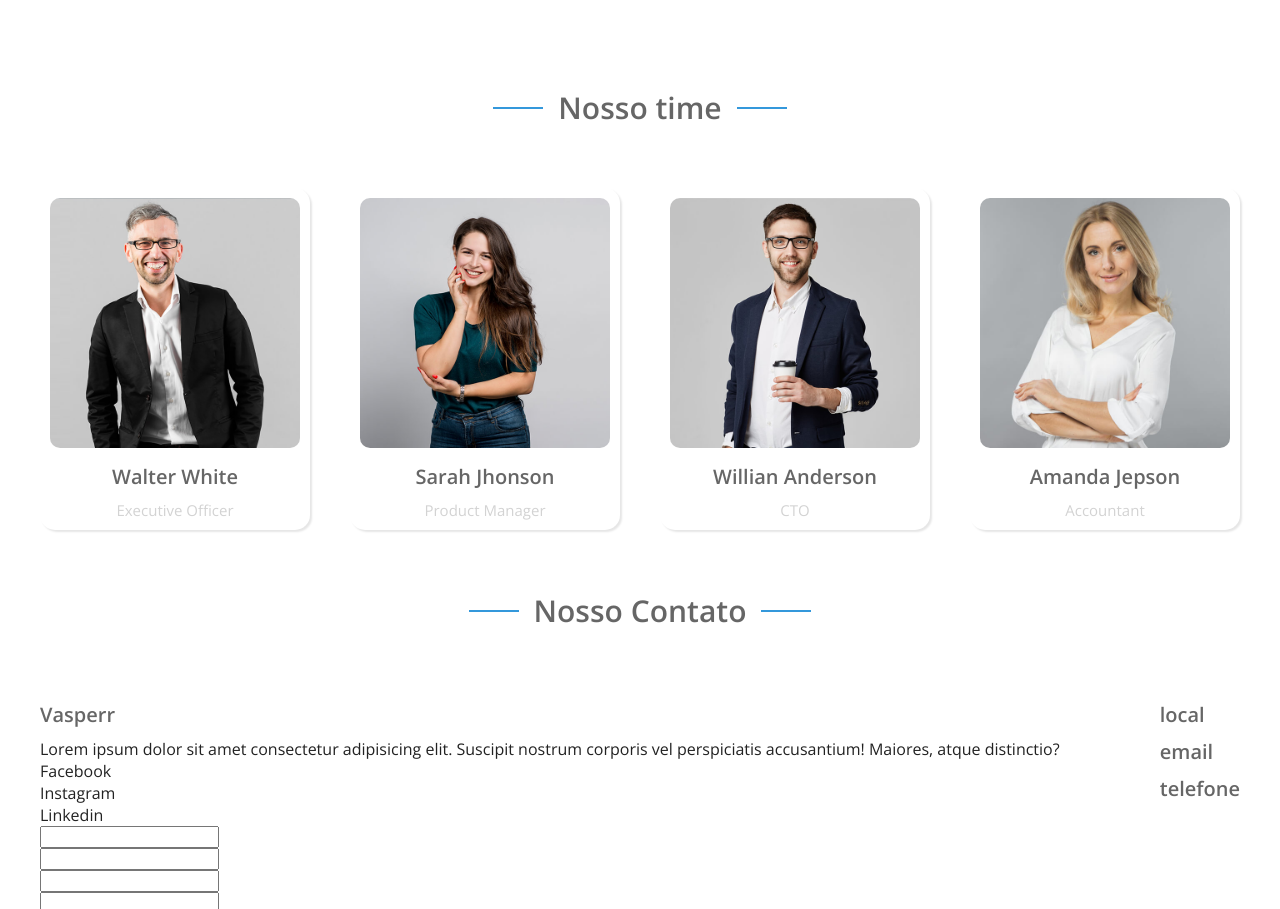
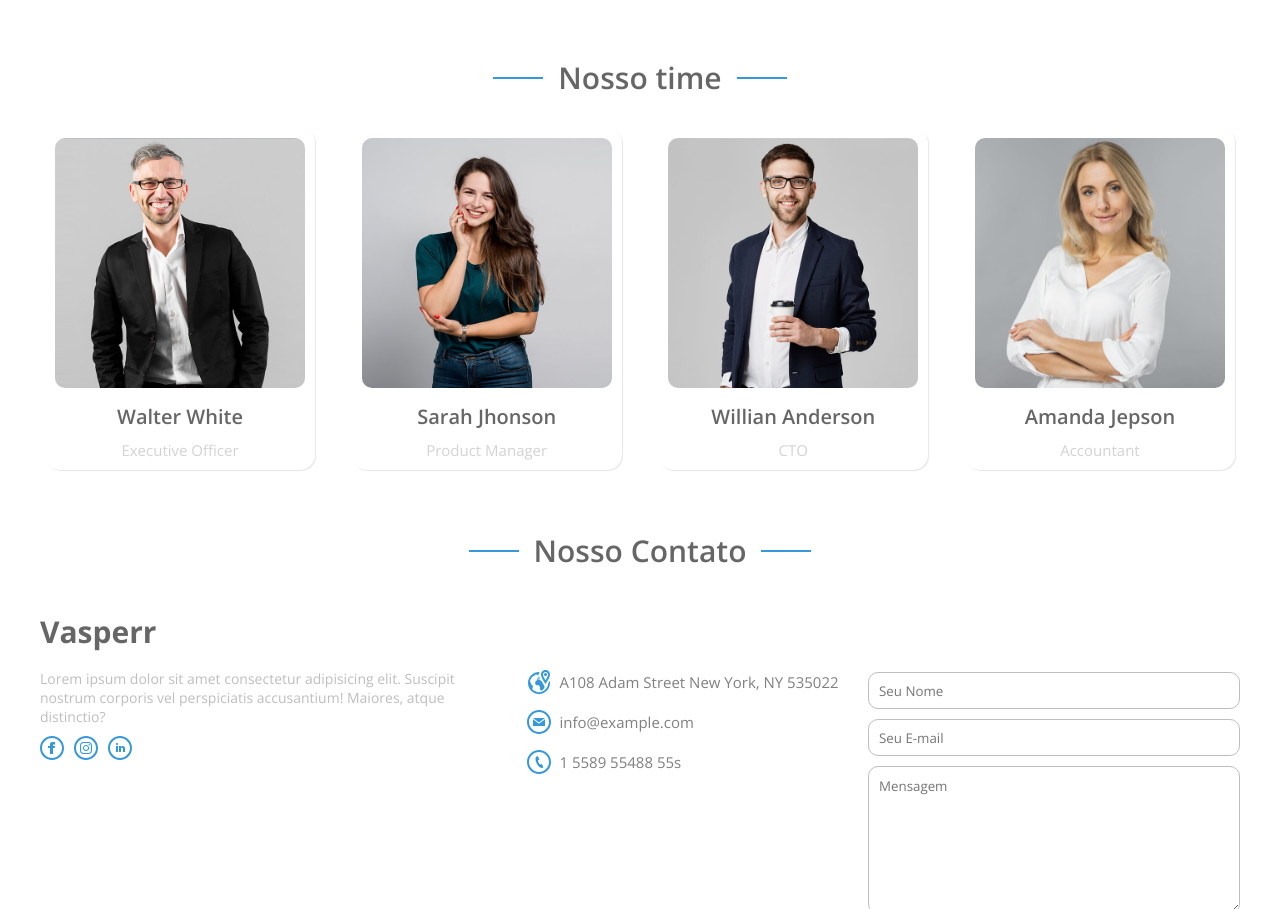
Before and after one commit to fellipe-s-brandao/Projeto-vesperr, a plain HTML site: page index.html in a window 1280 px wide. Shown: the part 1891-2800 px from the top of the page. Drawn offline with nearby package versions, Linux system fonts and the light colour scheme.

Commit message:
css do contato pronto

```diff
--- a/assets/css/main.css
+++ b/assets/css/main.css
@@ -57,7 +57,7 @@
 ------------------------*/
 /*faz a configuração do traço antes e depois do h2*/
 .linha {
-  margin: 60px 0;
+  margin: 60px 0 30px;
   font-size: 30px;
   font-weight: 600;
   text-align: center;
@@ -109,13 +109,13 @@
 .images{
   display: flex;
   flex-direction: row ;
-  align-items: center;
   align-content: center;
   flex-wrap: wrap;
+  justify-content: space-between;
 }
 
 .single-img{
-  margin: 10px;
+  margin: 15px 0;
   width: 350px;
   cursor: pointer;
 }
@@ -137,13 +137,16 @@
 ------------------------*/
 
 .equipe{
+  justify-content: space-between;
   align-items: center;
   align-content: center;
 }
 
 .single-equi{
+  justify-content: space-between;
   padding: 10px;
-  box-shadow: 2px 2px 2px rgba(0, 0, 0, 0.1);
+  margin: 0 5px;
+  box-shadow: 1px 1px 1px rgba(0, 0, 0, 0.1);
   border-radius: 15px;
   transition: all 0.4s;
   cursor: pointer;
@@ -165,7 +168,86 @@
 }
 
 .single-equi:hover{
-  box-shadow: 2px 2px 2px rgba(0, 0, 0, 0.2);;
+  box-shadow: 2px 2px 2px rgba(0, 0, 0, 0.3);;
+}
+
+/*------------------------|
+# Configuração da contato |
+-------------------------*/
+#contato div{
+  justify-content: space-between;
+}
+
+#contato p{
+  width: 450px;
+  color: #BEBEBE;
+  font-size: 14px;
+  font-weight: 500;
+  margin-top: 7px;
+}
+
+#contato img{
+  transition: all 0.4s;
+}
+
+#contato img:hover{
+  filter: opacity(25%);
+}
+
+.media-social{
+  display: flex;
+  margin: 10px 0;
+}
+
+.media-social li a{
+  margin-right: 10px;
+}
+
+/*Informaçoes de contato*/
+
+.info ul li{
+  display: flex;
+  align-items: center;
+  font-size: 15px;
+  font-weight: 500;
+  color: gray;
+}
+ .info img{
+   padding: 8px;
+ }
+
+/*fornulario para envio*/
+
+input{
+  margin-top: 10px;
+  width: 350px;
+  height: 15px;
+  padding: 10px;
+  border-radius: 10px;
+  border: solid 1.5px #BEBEBE;
+  outline: none;
+}
+
+input:focus{
+  box-shadow: 0 0 0 1px #3498DB;
+}
+
+textarea{
+  margin-top: 10px;
+  max-width: 350px;
+  min-width: 350px;
+  padding: 10px;
+  border-radius: 10px;
+  border: solid 1.5px #BEBEBE;
+  outline: none;
+}
+
+textarea:focus{
+  box-shadow: 0 0 0 1px #3498DB;
+}
+
+.btn-enviar{
+  width: 50px;
 }
 /*------------------------------|
 # Configuração da seta rolagem  |
--- a/assets/css/style.css
+++ b/assets/css/style.css
@@ -33,12 +33,12 @@ html{
   display: flex;
   flex-wrap: wrap;
   flex-direction: row;
-  justify-content: space-between;
 }
 
 .collum{
   display: flex;
   flex-direction: column;
+  align-items: center;
 }
 
 h1{
--- a/index.html
+++ b/index.html
@@ -56,7 +56,6 @@
 
       <img src="assets/images/hero-img.png" class="animation" alt="Vasperr - Criação de Website">
     </section>
-
 
     <h2 id="sobre1" class="linha">Sobre nós</h2>
 
@@ -118,42 +117,54 @@
     </section>
 
     <h2 id="contato1" class="linha">Nosso Contato</h2>
+    <h2 class="logo">Vasperr</h2>
     <section id="contato">
       <div class="row ">
         <div>
-          <h2>Vasperr</h2>
           <p>Lorem ipsum dolor sit amet consectetur adipisicing elit. Suscipit nostrum corporis vel perspiciatis
             accusantium! Maiores, atque distinctio?
 
-          <ul>
+          <ul class="media-social">
             <li>
-              <a href="#">Facebook</a>
+              <a href="#"><img src="assets/images/facebook.svg" alt="facebook"></a>
             </li>
 
             <li>
-              <a href="#">Instagram</a>
+              <a href="#"><img src="assets/images/instagram-15.svg" alt="instagram"></a>
             </li>
 
             <li>
-              <a href="#">Linkedin</a>
+              <a href="#"><img src="assets/images/linkedin.svg" alt="linkedin"></a>
             </li>
-
           </ul>
         </div>
 
-        <div>
-          <h2>local</h2>
-          <h2>email</h2>
-          <h2>telefone</h2>
+        <div class="info">
+          <ul>
+            <li>
+              <img src="assets/images/location.svg" alt="Local">
+              A108 Adam Street New York, NY 535022
+            </li>
+
+            <li>
+              <img src="assets/images/email.svg" alt="E-mail">
+              info@example.com
+            </li>
+
+            <li>
+              <img src="assets/images/phone.svg" alt="Telefone">
+              1 5589 55488 55s
+            </li>
+          </ul>
         </div>
 
         <div class="collum">
-          <input type="text">
-          <input type="text">
-          <input type="text">
-          <input type="text">
+          <input class="nome" type="text" placeholder="Seu Nome" >
+          <input class="email" type="text" placeholder="Seu E-mail">
+          <textarea name="" id="mensagem" cols="30" rows="7" placeholder="Mensagem"></textarea>
 
-          <a href="#">Enviar</a>
+
+          <a class="btn-azul btn-enviar" href="#">Enviar</a>
         </div>
       </div>
     </section>
```
Also changed, not shown: assets/images/email.svg (added), assets/images/facebook.svg (added), assets/images/instagram-15.svg (added), assets/images/linkedin.svg (added), assets/images/location.svg (added), assets/images/phone.svg (added).
